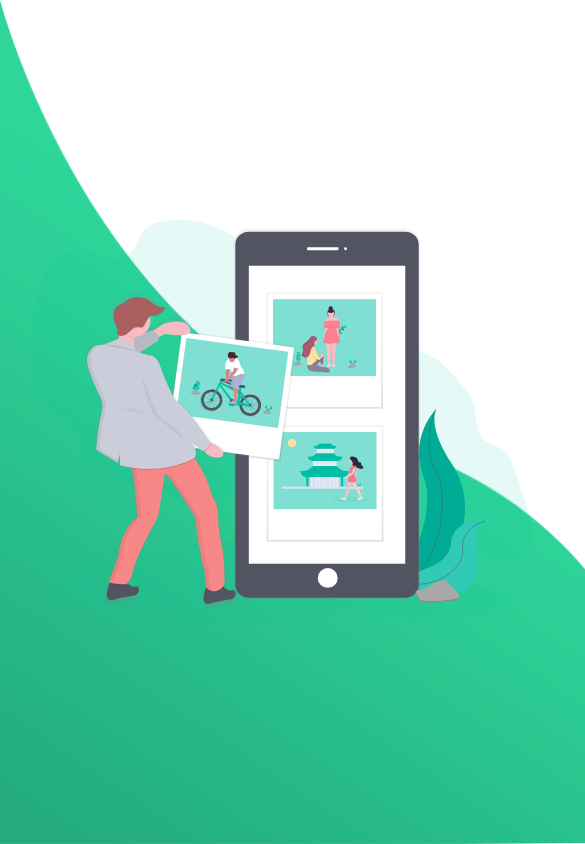
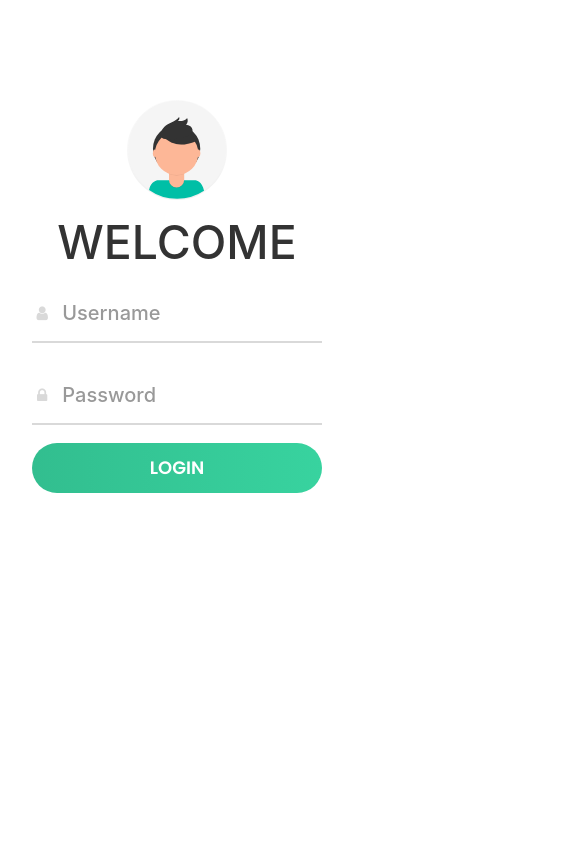
Before and after one commit to PROJECT-ITSOL/THEME, an Angular app: page / in a window 390 px wide. Shown: the top 844 px of the page, 585 px wide, since content can reach past the window. Built offline with nearby package versions, Linux system fonts and the light colour scheme.

Commit message:
create-theme-login-done

```diff
--- a/src/app/app.module.ts
+++ b/src/app/app.module.ts
@@ -7,11 +7,13 @@ import {FormsModule} from '@angular/forms';
 import { AppRoutingModule } from './app-routing.module';
 import { AppComponent } from './app.component';
 import { LoginComponent } from './login/login.component';
+import { HomeComponent } from './home/home.component';
 
 @NgModule({
   declarations: [
     AppComponent,
-    LoginComponent
+    LoginComponent,
+    HomeComponent
   ],
   imports: [
     BrowserModule,
--- /dev/null
+++ b/src/app/home/home.component.html
@@ -0,0 +1 @@
+<p>home works!</p>
--- /dev/null
+++ b/src/app/home/home.component.ts
@@ -0,0 +1,15 @@
+import { Component, OnInit } from '@angular/core';
+
+@Component({
+  selector: 'app-home',
+  templateUrl: './home.component.html',
+  styleUrls: ['./home.component.scss']
+})
+export class HomeComponent implements OnInit {
+
+  constructor() { }
+
+  ngOnInit(): void {
+  }
+
+}
--- /dev/null
+++ b/src/app/login/login-responsive.component.scss
@@ -0,0 +1,35 @@
+@media screen and (max-width: 1050px) {
+    .container {
+        grid-gap: 5em;
+    }
+}
+
+@media screen and (max-width: 1000px) {
+    .form-login {
+        width: 290px;
+        h2 {
+            font-size: 2.4em;
+            margin: 8px 0;
+        }
+    }
+    .image-phone {
+        img {
+            width: 400px !important;
+        }
+    }
+}
+
+@media screen and (max-width: 900px) {
+    .image-phone {
+        display: none !important;
+    }
+    .container {
+        grid-template-columns: 1fr;
+    }
+    .wave {
+        display: none;
+    }
+    .form-login {
+        justify-content: center !important;
+    }
+}
--- a/src/app/login/login.component.html
+++ b/src/app/login/login.component.html
@@ -13,13 +13,13 @@
             <div class="content-form">
                 <form action="">
                     <div class="input-account">
-                        <div class="input-data username">
+                        <div class="input-data username ">
                             <div class="icon icon-user">
                                 <i class="fa fa-user" aria-hidden="true"></i>
                             </div>
                             <div class="content">
                                 <h5>Username</h5>
-                                <input type="text" name="username" ngModel>
+                                <input class="input" type="text" name="username" ngModel id="username">
                             </div>
                         </div>
                         <div class="input-data password">
@@ -28,7 +28,7 @@
                             </div>
                             <div class="content">
                                 <h5>Password</h5>
-                                <input type="password" name="password" ngModel>
+                                <input class="input" type="password" name="password" ngModel>
                             </div>
                         </div>
                     </div>
@@ -38,3 +38,4 @@
         </div>
     </div>
 </div>
+<!-- <script src="../../assets/js/login.js"></script> -->
--- a/src/app/login/login.component.scss
+++ b/src/app/login/login.component.scss
@@ -12,7 +12,7 @@
         height: 100vh;
         display: grid;
         grid-template-columns: repeat(2, 1fr);
-        grid-gap: 7em;
+        grid-gap: 14em;
         padding: 0 2em;
         .image-phone {
             display: flex;
@@ -23,6 +23,7 @@
             }
         }
         .form-login {
+            margin-top: 100px;
             // display: flex;
             // align-items: center;
             text-align: center;
@@ -54,6 +55,7 @@
                         width: 0;
                         height: 2px;
                         background-color: #38d39f;
+                        transition: all 0.3s;
                     }
                     &:after {
                         right: 50%;
@@ -105,7 +107,7 @@
                             transition: all 0.3s;
                             // display: none;
                         }
-                        input {
+                        .input {
                             position: absolute;
                             width: 100%;
                             height: 100%;
--- a/src/app/login/login.component.ts
+++ b/src/app/login/login.component.ts
@@ -1,15 +1,33 @@
-import { Component, OnInit } from '@angular/core';
+import { Component, OnInit, Input } from '@angular/core';
 
 @Component({
   selector: 'app-login',
   templateUrl: './login.component.html',
-  styleUrls: ['./login.component.scss']
+  styleUrls: ['./login.component.scss', './login-responsive.component.scss'],
 })
 export class LoginComponent implements OnInit {
-
-  constructor() { }
+  constructor() {}
 
   ngOnInit(): void {
+    this.eventInput();
   }
 
+  eventInput() {
+    // debugger
+    let inputs = document.querySelectorAll('.input');
+    // console.log(inputs);
+    inputs.forEach((input) => {
+      input.addEventListener('focus', function () {
+        let parent = this.parentNode.parentNode;
+        parent.classList.add('focus');
+      });
+
+      input.addEventListener('blur', function () {
+        let parent = this.parentNode.parentNode;
+        if (this.value == '') {
+          parent.classList.remove('focus');
+        }
+      });
+    });
+  }
 }
--- a/src/index.html
+++ b/src/index.html
@@ -12,6 +12,8 @@
 
 <body>
     <app-root></app-root>
+
+    <!-- <script src="./assets/js/login.js"></script> -->
 </body>
 
 </html>
```
Also changed, not shown: src/app/home/home.component.scss (added), 1 other file (tests, documents, lock files or other folders).
